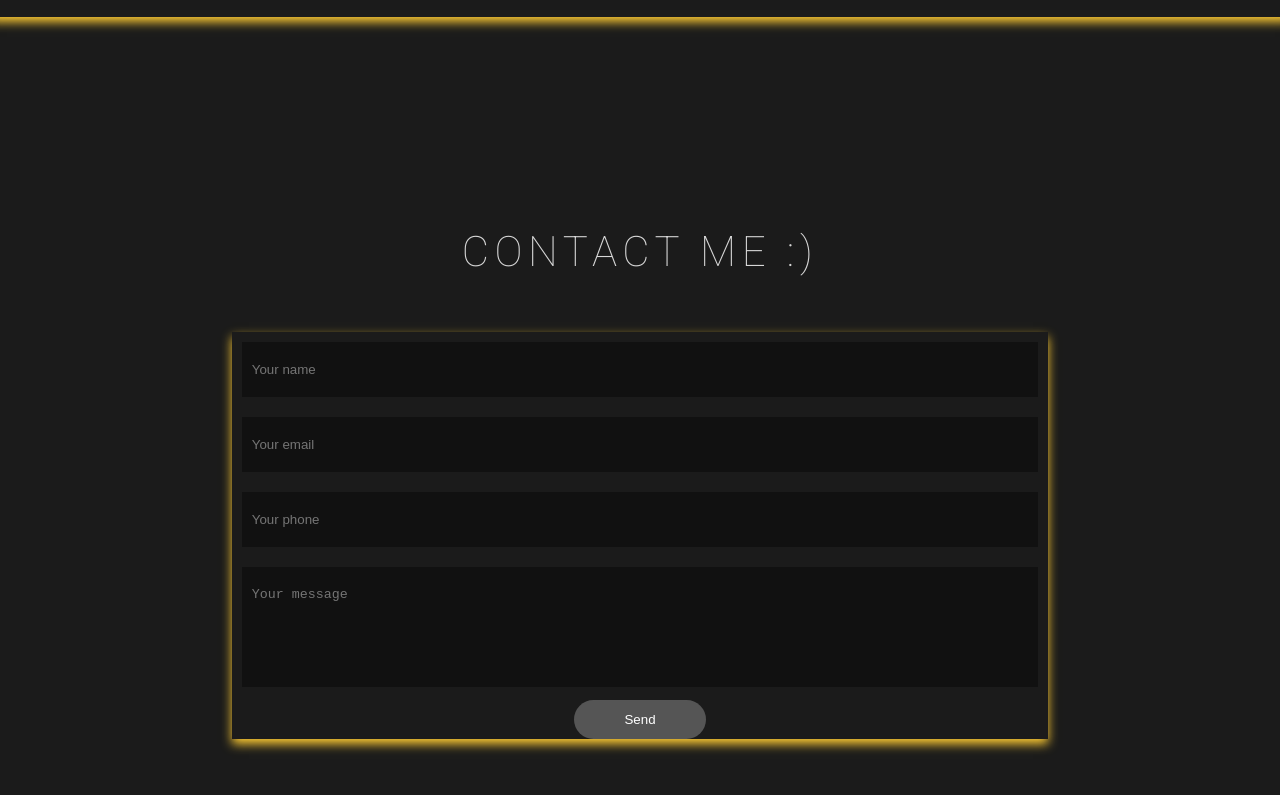
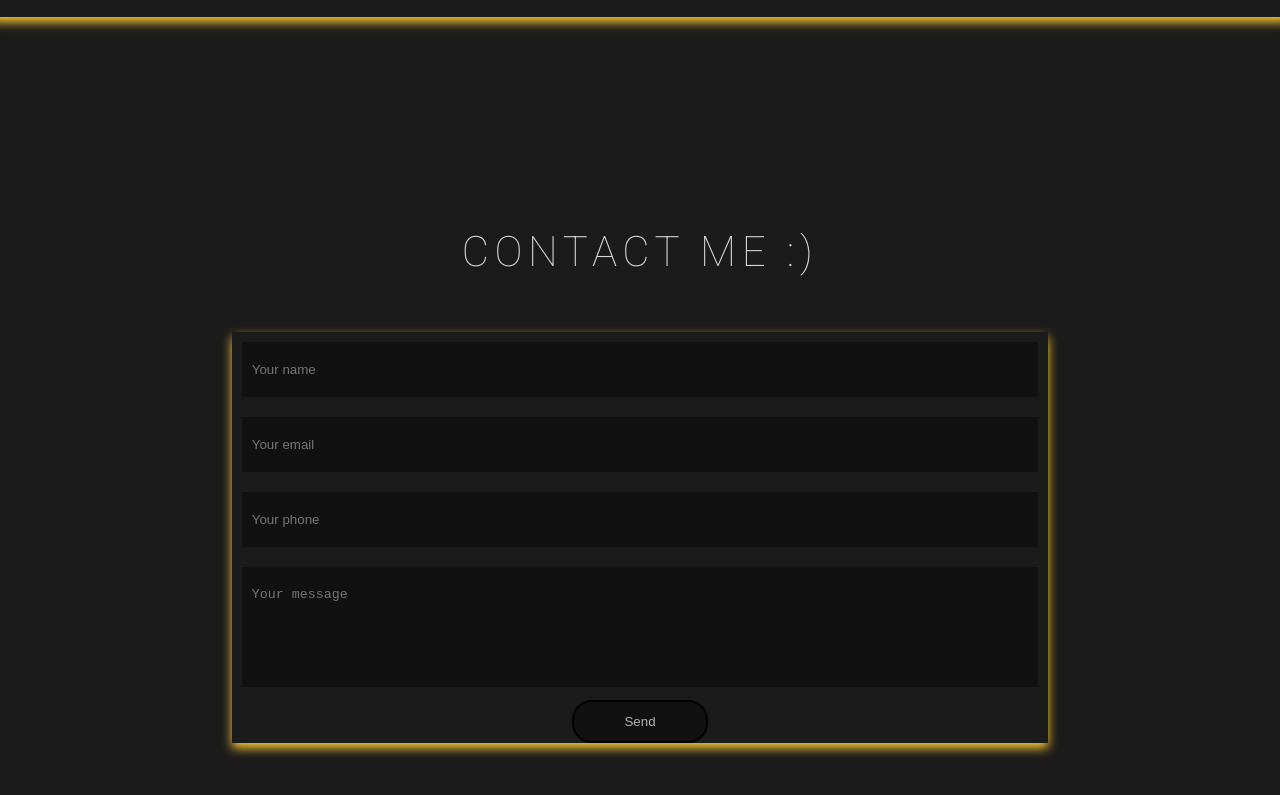
Before and after one commit to sanyamsxn/my-portfolio, a plain HTML site: page index.html in a window 1280 px wide. Shown: the part 3686-4481 px from the top of the page. Drawn offline with Linux system fonts and the light colour scheme.

Commit message:
changes in css file and addition of success page

```diff
--- a/styles/style.css
+++ b/styles/style.css
@@ -1429,16 +1429,17 @@ textarea.contact-form-text{
 }
 .conbtn{
   border: 0;
-  background: #555;
-  color: #fff;
+  background: #111;
+  color: rgb(179, 177, 177);
   padding: 12px 50px;
   border-radius: 20px;
   cursor: pointer;
   transition: 0.5s;
+  border: 2px solid rgb(0, 0, 0);
 }
 .conbtn:hover{
-  background: rgb(17, 16, 16);
-  border: 1px solid #ffcc33;
+  background: rgb(27, 26, 26);
+  border: 2px solid #ffcc33;
 }
 
 
```
